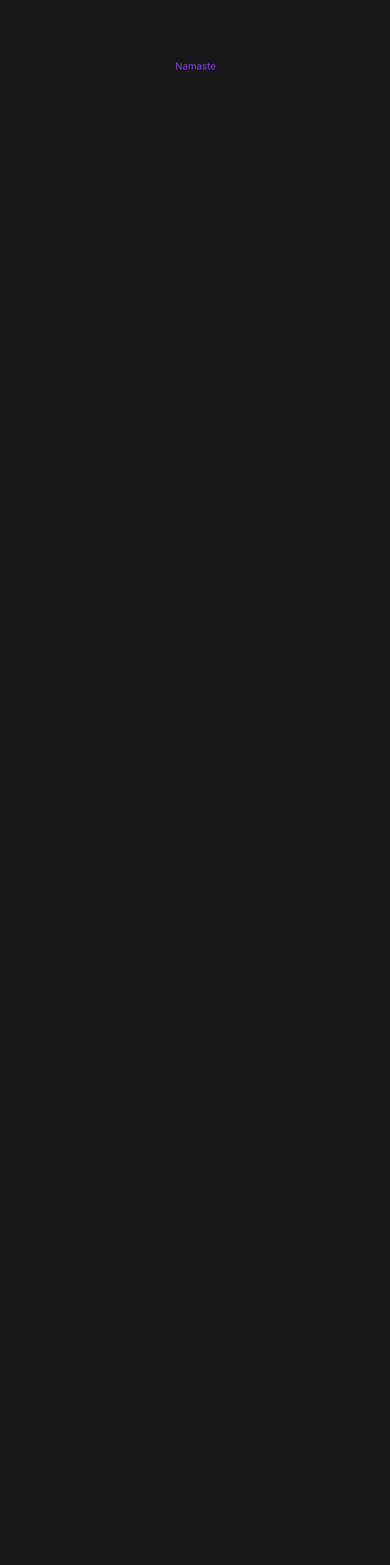
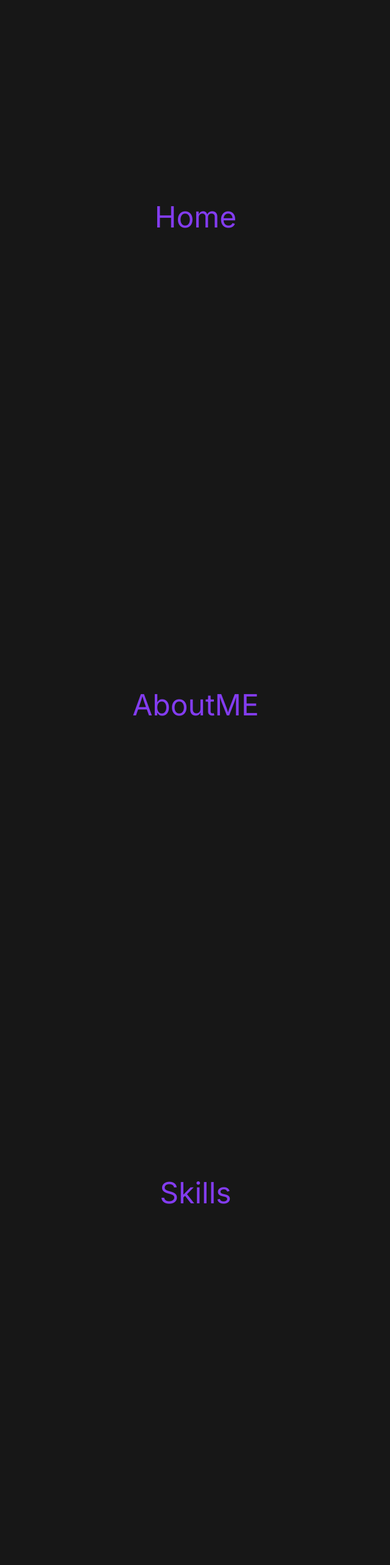
Before and after one commit to siddhantguptain/sg.in-2024, a Next.js app: page / in a window 1280 px wide. Shown: the top 2566 px of the page at 61% size, without its empty margins (319-959 px from the left). Before the commit the page ends 800 px from the top, so only its background shows below. Built offline with nearby package versions, Linux system fonts and the light colour scheme.

Commit message:
Added the Components in the Website

```diff
--- /dev/null
+++ b/src/Components/AboutMe/AboutMe.jsx
@@ -0,0 +1,12 @@
+import style from "./AboutME.module.css";
+
+const AboutME = () => {
+    return(
+        <>
+            <div className={style.container}>
+                AboutME
+            </div>
+        </>
+    );
+}
+export default AboutME;
--- /dev/null
+++ b/src/Components/AboutMe/AboutMe.module.css
@@ -0,0 +1,7 @@
+.container{
+    min-height: 100vh;
+    font-size: 3rem;
+    text-align: center;
+    padding: 40Vh;
+
+}
--- /dev/null
+++ b/src/Components/Certificates/Certificates.jsx
@@ -0,0 +1,12 @@
+import style from "./Certificates.module.css";
+
+const Certificates = () => {
+    return(
+        <>
+            <div className={style.container}>
+                Certificates
+            </div>
+        </>
+    );
+}
+export default Certificates;
--- /dev/null
+++ b/src/Components/Certificates/Certificates.module.css
@@ -0,0 +1,7 @@
+.container{
+    min-height: 100vh;
+    font-size: 3rem;
+    text-align: center;
+    padding: 40Vh;
+
+}
--- /dev/null
+++ b/src/Components/Home/Home.jsx
@@ -0,0 +1,12 @@
+import style from "./Home.module.css";
+
+const Home = () => {
+    return(
+        <>
+            <div className={style.container}>
+                Home
+            </div>
+        </>
+    );
+}
+export default Home;
--- /dev/null
+++ b/src/Components/Home/Home.module.css
@@ -0,0 +1,7 @@
+.container{
+    min-height: 100vh;
+    font-size: 3rem;
+    text-align: center;
+    padding: 40Vh;
+
+}
--- /dev/null
+++ b/src/Components/Projects/Projects.jsx
@@ -0,0 +1,12 @@
+import style from "./Projects.module.css";
+
+const Projects = () => {
+    return(
+        <>
+            <div className={style.container}>
+                Projects
+            </div>
+        </>
+    );
+}
+export default Projects;
--- /dev/null
+++ b/src/Components/Projects/Projects.module.css
@@ -0,0 +1,7 @@
+.container{
+    min-height: 100vh;
+    font-size: 3rem;
+    text-align: center;
+    padding: 40Vh;
+
+}
--- /dev/null
+++ b/src/Components/Skills/Skills.jsx
@@ -0,0 +1,12 @@
+import style from "./Skills.module.css";
+
+const Skills = () => {
+    return(
+        <>
+            <div className={style.container}>
+                Skills
+            </div>
+        </>
+    );
+}
+export default Skills;
--- /dev/null
+++ b/src/Components/Skills/Skills.module.css
@@ -0,0 +1,7 @@
+.container{
+    min-height: 100vh;
+    font-size: 3rem;
+    text-align: center;
+    padding: 40Vh;
+
+}
--- a/src/app/page.js
+++ b/src/app/page.js
@@ -1,9 +1,20 @@
 import Image from "next/image";
 
-export default function Home() {
+import Home from '../Components/Home/Home';
+import AboutMe from '../Components/AboutMe/AboutMe';
+import Skills from '../Components/Skills/Skills';
+import Certificates from '../Components/Certificates/Certificates';
+import Projects from '../Components/Projects/Projects';
+
+
+export default function App() {
   return (
-    <main className="flex min-h-screen flex-col items-center justify-between p-24">
-         Namaste
+    <main>
+       <Home />
+       <AboutMe />
+       <Skills />
+       <Certificates />
+       <Projects />
     </main>
   );
 }
```
